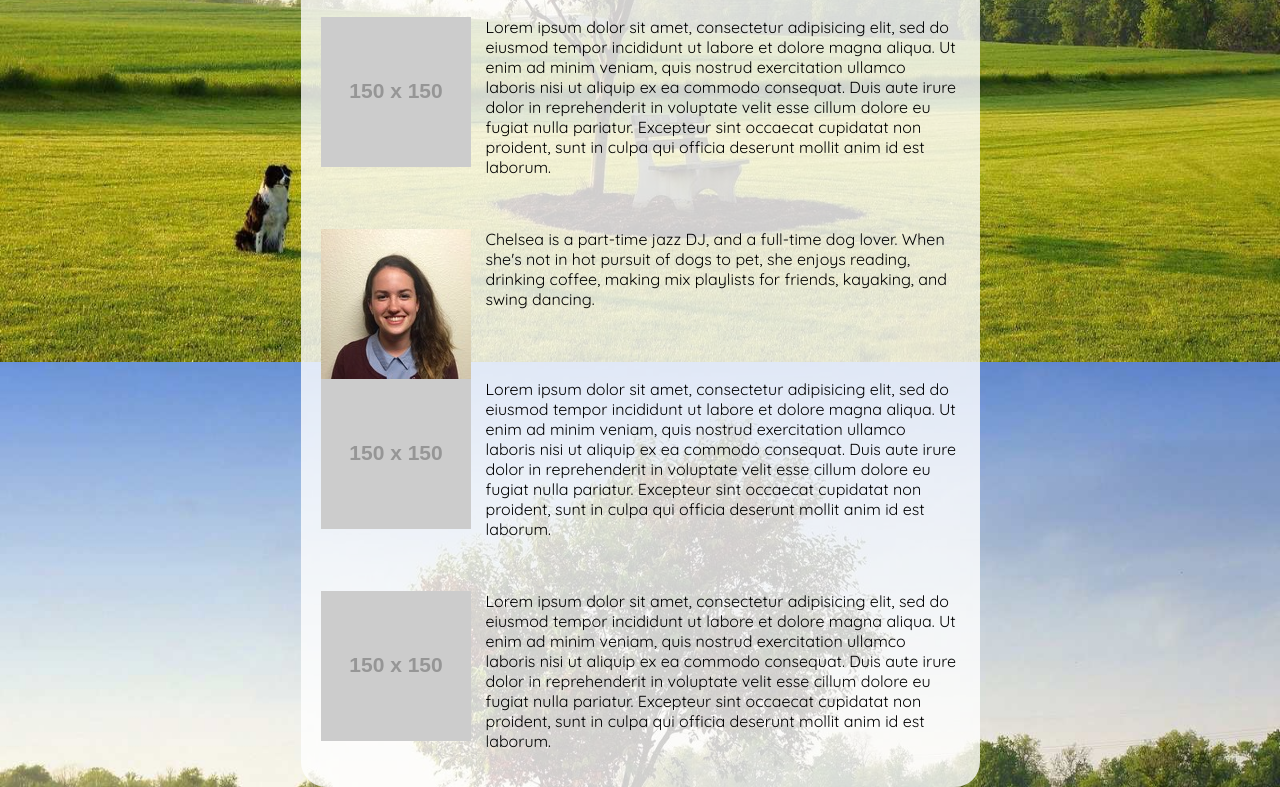
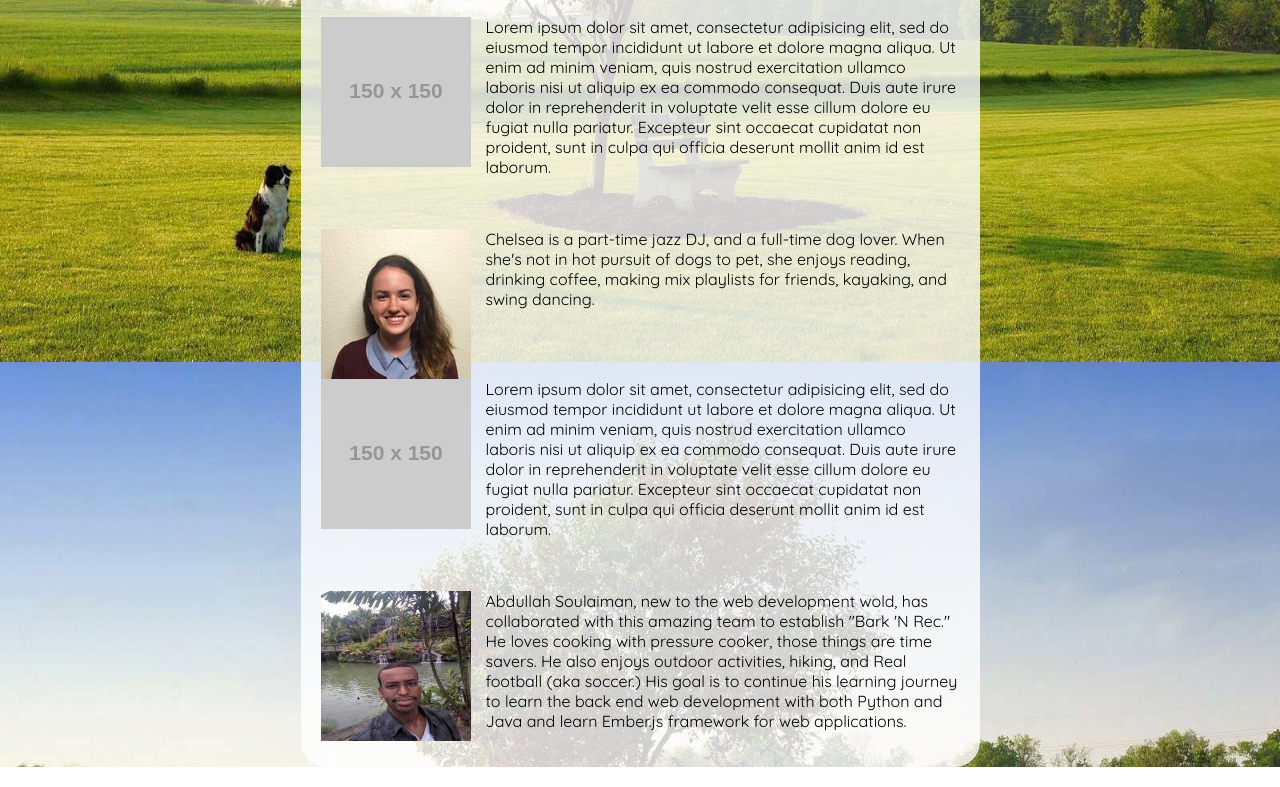
Before and after one commit to chelseadole/barks-and-rec, a plain HTML site: page pages/about.html in a window 1280 px wide. Shown: the part 438-1225 px from the top of the page. Drawn offline with Linux system fonts and the light colour scheme; placeholder pictures from the web are drawn by us.

Commit message:
added my bio into about-us page; added <span> color to purple and changed the font type for all text other than <h2>

```diff
--- a/pages/about.html
+++ b/pages/about.html
@@ -53,8 +53,8 @@
       </div>
       <br>
       <div class = "groupMember">
-        <img src="http://via.placeholder.com/150x150" class = "team">
-        <p>Lorem ipsum dolor sit amet, consectetur adipisicing elit, sed do eiusmod tempor incididunt ut labore et dolore magna aliqua. Ut enim ad minim veniam, quis nostrud exercitation ullamco laboris nisi ut aliquip ex ea commodo consequat. Duis aute irure dolor in reprehenderit in voluptate velit esse cillum dolore eu fugiat nulla pariatur. Excepteur sint occaecat cupidatat non proident, sunt in culpa qui officia deserunt mollit anim id est laborum.</p>
+        <img src="../miscImages/abdul.jpg" class = "team">
+        <p>Abdullah Soulaiman, new to the web development wold, has collaborated with this amazing team to establish "Bark 'N Rec." He loves cooking with pressure cooker, those things are time savers. He also enjoys outdoor activities, hiking, and Real football (aka soccer.) His goal is to continue his learning journey to learn the back end web development with both Python and Java and learn Ember.js framework for web applications.</p>
       </div>
     </div>
 
--- a/testimonials.css
+++ b/testimonials.css
@@ -5,8 +5,11 @@ h2 {
   color: rgba(96, 125, 139, 0.82);
 }
 p {
-  font-family: 'Baloo Bhaijaan', cursive;
+  font-family: 'Quicksand', sans-serif;
   text-align: center;
+}
+span {
+  color: purple;
 }
 ul {
   list-style-type: none;
```
Also changed, not shown: miscImages/abdul.jpg (added), 1 other file.
